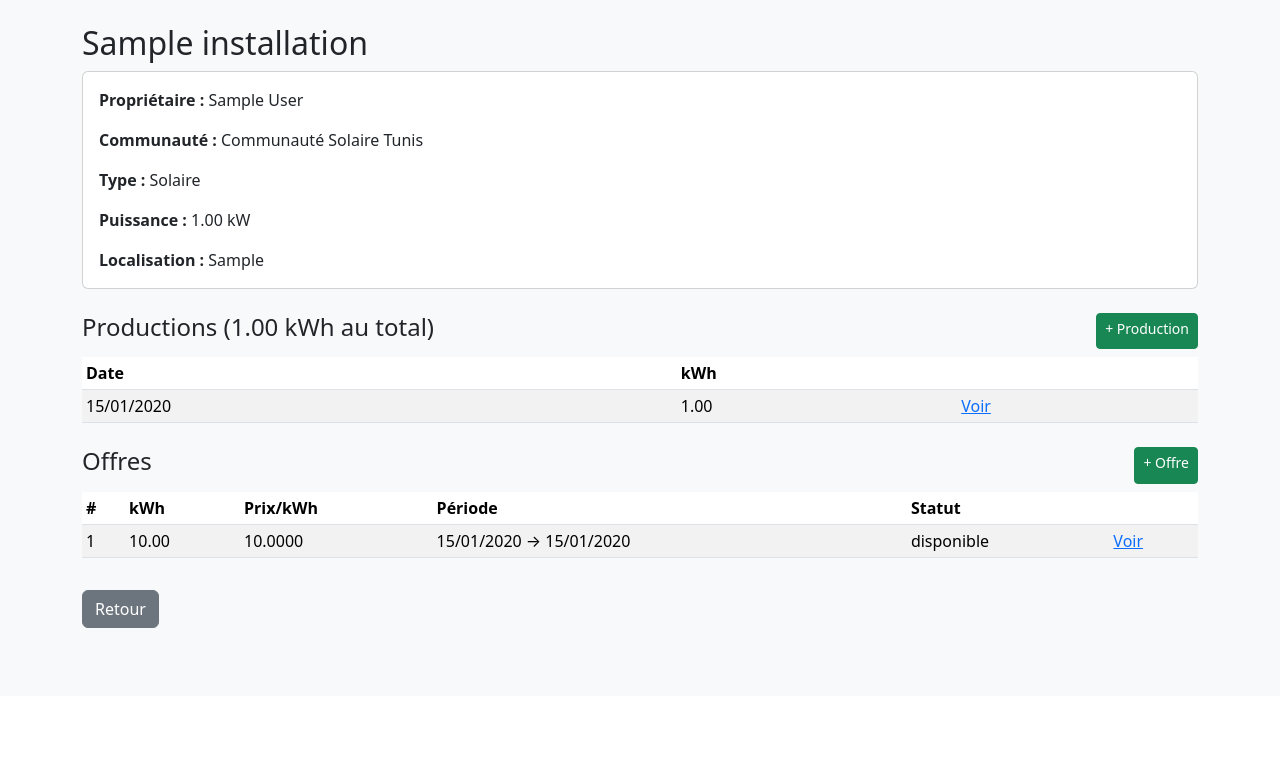
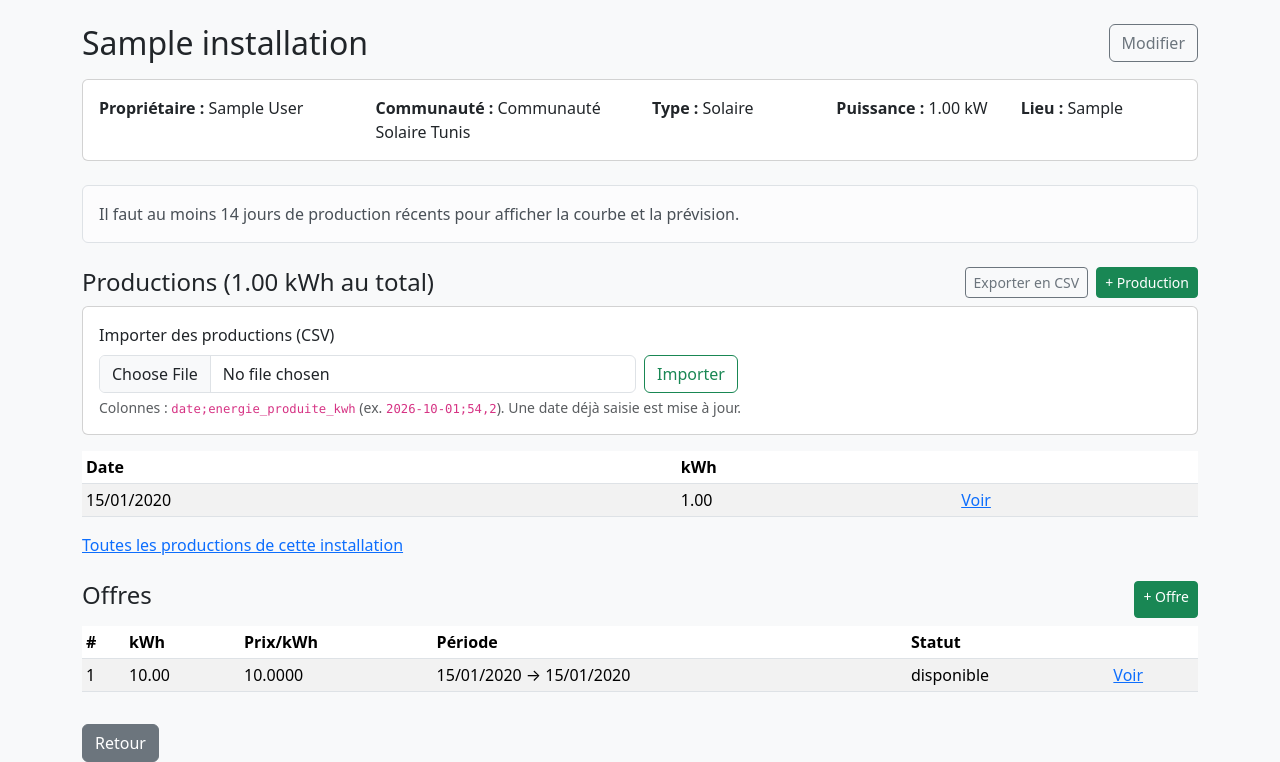
Before and after one commit to ahmedsaidani1/Esprit_5twin2_lumen, a Laravel app: page /installations/1 in a window 1280 px wide; the page is wider, and only the part inside the window is pictured. Shown: the part 104-866 px from the top of that part. Before the commit the page ends 732 px from the top of that part, so only its background shows below. Run offline with Laravel 12, Linux system fonts and the light colour scheme; a user stored in the database is signed in; data comes from the database, SQL or seed files in the repository; tables that the repository leaves empty hold one stand-in row (values such as "Sample post"); parts of the project's set-up code (start-up, migrations or seed data) failed here and were passed over.

Commit message:
Member B (installations, production, offers): charts, CSV, AI forecast and offer suggestion
- Advanced: production chart, CSV import (per-line errors, upsert by date)
  and CSV exports of productions and offers
- AI: 7-day production forecast with Holt smoothing (parameters learned by
  grid search, 95% interval) and a suggested offer combining the forecast,
  self-consumption from the linked meter and market supply/demand

```diff
--- a/app/Http/Controllers/InstallationController.php
+++ b/app/Http/Controllers/InstallationController.php
@@ -6,6 +6,7 @@ use App\Models\Communaute;
 use App\Models\Installation;
 use App\Models\User;
 use App\Services\AccessService;
+use App\Services\Ia\PrevisionProductionService;
 use Illuminate\Http\Request;
 
 class InstallationController extends Controller
@@ -59,11 +60,19 @@ class InstallationController extends Controller
         return redirect()->route('installations.index')->with('success', 'Installation créée avec succès.');
     }
 
-    public function show(Installation $installation)
+    public function show(Request $request, Installation $installation, PrevisionProductionService $ia)
     {
         $this->authorize('view', $installation);
-        $installation->load('proprietaire', 'communaute', 'productions', 'offres');
-        return view('installations.show', compact('installation'));
+        $installation->load('proprietaire', 'communaute', 'offres');
+
+        return view('installations.show', [
+            'installation' => $installation,
+            'totalProduit' => (float) $installation->productions()->sum('energie_produite_kwh'),
+            'dernieresProductions' => $installation->productions()->latest('date')->limit(10)->get(),
+            'prevision' => $ia->prevoir($installation),
+            // la suggestion d'offre ne concerne que le propriétaire (ou l'admin)
+            'suggestion' => $request->user()->can('update', $installation) ? $ia->suggererOffre($installation) : null,
+        ]);
     }
 
     public function edit(Request $request, Installation $installation)
--- a/app/Models/Installation.php
+++ b/app/Models/Installation.php
@@ -35,6 +35,11 @@ class Installation extends Model
         return $this->hasMany(Offre::class);
     }
 
+    public function compteurs()
+    {
+        return $this->hasMany(Compteur::class);
+    }
+
     /**
      * Énergie encore proposable à la vente : total produit moins les quantités
      * déjà engagées dans des offres disponibles ou réservées.
--- /dev/null
+++ b/app/Services/Ia/PrevisionProductionService.php
@@ -0,0 +1,138 @@
+<?php
+
+namespace App\Services\Ia;
+
+use App\Ai\LissageHolt;
+use App\Ai\Stats;
+use App\Models\Echange;
+use App\Models\Installation;
+use App\Models\Offre;
+use Carbon\CarbonImmutable;
+
+/**
+ * Membre B — IA : prévision de la production d'une installation et suggestion d'offre.
+ *
+ * 1. Prévision : série quotidienne des derniers jours (trous comblés par interpolation),
+ *    modèle de Holt (niveau + tendance) dont α et β sont appris sur l'historique.
+ * 2. Suggestion : surplus prévu (production − autoconsommation, mesurée par le compteur lié
+ *    s'il existe) borné par le stock, et prix ajusté selon l'offre et la demande du marché.
+ */
+class PrevisionProductionService
+{
+    /**
+     * @return array{historique: list<array{date: string, kwh: float}>, prevision: list<array{date: string, kwh: float, bas: float, haut: float}>, metriques: array}|null
+     */
+    public function prevoir(Installation $installation): ?array
+    {
+        $serie = $this->serieQuotidienne($installation);
+        if (count($serie) < config('ia.prevision.minimum_jours')) {
+            return null;
+        }
+
+        $modele = (new LissageHolt())->entrainer(array_column($serie, 'kwh'));
+        $dernier = CarbonImmutable::parse(end($serie)['date']);
+
+        $prevision = [];
+        foreach ($modele->prevoir(config('ia.prevision.horizon_jours')) as $h => $p) {
+            $prevision[] = [
+                'date' => $dernier->addDays($h + 1)->toDateString(),
+                'kwh' => round($p['valeur'], 2),
+                'bas' => round($p['bas'], 2),
+                'haut' => round($p['haut'], 2),
+            ];
+        }
+
+        return ['historique' => $serie, 'prevision' => $prevision, 'metriques' => $modele->metriques()];
+    }
+
+    /** @return array{quantite_kwh: float, prix_kwh: float, raisons: list<string>}|null */
+    public function suggererOffre(Installation $installation): ?array
+    {
+        $prevision = $this->prevoir($installation);
+        if (!$prevision) {
+            return null;
+        }
+
+        $production = array_sum(array_column($prevision['prevision'], 'kwh'));
+        [$autoconsommation, $source] = $this->autoconsommation($installation, $production);
+        $surplus = max(0, $production - $autoconsommation);
+        $stock = $installation->stockDisponible();
+        $quantite = round(min($surplus, $stock), 2);
+
+        [$prix, $raisonPrix] = $this->prixMarche();
+
+        $raisons = [
+            sprintf('Production prévue sur %d jours : %.1f kWh.', count($prevision['prevision']), $production),
+            sprintf('Autoconsommation estimée : %.1f kWh (%s).', $autoconsommation, $source),
+            sprintf('Stock encore proposable : %.1f kWh.', $stock),
+            $raisonPrix,
+        ];
+
+        return ['quantite_kwh' => $quantite, 'prix_kwh' => $prix, 'raisons' => $raisons];
+    }
+
+    /** Série jour par jour ; les jours sans relevé sont estimés par interpolation linéaire. */
+    private function serieQuotidienne(Installation $installation): array
+    {
+        $productions = $installation->productions()
+            ->whereDate('date', '>=', today()->subDays(config('ia.prevision.historique_jours')))
+            ->orderBy('date')->get(['date', 'energie_produite_kwh']);
+        if ($productions->isEmpty()) {
+            return [];
+        }
+
+        $valeurs = $productions->mapWithKeys(fn ($p) => [$p->date->toDateString() => (float) $p->energie_produite_kwh])->all();
+        $debut = CarbonImmutable::parse($productions->first()->date);
+        $fin = CarbonImmutable::parse($productions->last()->date);
+
+        $serie = [];
+        for ($d = $debut; $d->lte($fin); $d = $d->addDay()) {
+            $serie[] = ['date' => $d->toDateString(), 'kwh' => $valeurs[$d->toDateString()] ?? null];
+        }
+
+        foreach ($serie as $i => $point) {
+            if ($point['kwh'] === null) {
+                $avant = $i - 1;
+                $apres = $i + 1;
+                while ($serie[$apres]['kwh'] === null) {
+                    $apres++;
+                }
+                $t = ($i - $avant) / ($apres - $avant);
+                $serie[$i]['kwh'] = round($serie[$avant]['kwh'] + $t * ($serie[$apres]['kwh'] - $serie[$avant]['kwh']), 2);
+            }
+        }
+        return $serie;
+    }
+
+    /** Consommation moyenne mesurée par le compteur lié (lien avec le module du membre C), sinon un ratio par défaut. */
+    private function autoconsommation(Installation $installation, float $production): array
+    {
+        $compteur = $installation->compteurs()->where('statut', 'actif')->first();
+        $releves = $compteur?->consommations()->whereDate('date', '>=', today()->subDays(30))->pluck('energie_consommee_kwh');
+
+        if ($releves && $releves->count() >= 7) {
+            $parJour = Stats::moyenne($releves->map(fn ($v) => (float) $v)->all());
+            return [$parJour * config('ia.prevision.horizon_jours'), "mesurée par le compteur {$compteur->reference}"];
+        }
+
+        $ratio = config('ia.prevision.autoconsommation_defaut');
+        return [$production * $ratio, 'estimation par défaut ' . ($ratio * 100) . ' %'];
+    }
+
+    /** Prix de référence (médiane des échanges conclus) ajusté par le rapport offre / demande. */
+    private function prixMarche(): array
+    {
+        $prixConclus = Echange::whereIn('statut', ['accepte', 'termine'])
+            ->where('date_echange', '>=', now()->subDays(60))->pluck('prix_unitaire')->map(fn ($v) => (float) $v)->all();
+        $reference = $prixConclus !== [] ? Stats::mediane($prixConclus) : (float) config('ia.prix_defaut_kwh');
+
+        $offre = (float) Offre::where('statut', 'disponible')->sum('quantite_kwh');
+        $demande = (float) Echange::where('date_echange', '>=', now()->subDays(30))->sum('quantite_kwh');
+        $tension = $offre + $demande > 0 ? ($demande - $offre) / ($demande + $offre) : 0.0; // entre -1 et 1
+
+        $prix = round(max(0.5 * $reference, min(1.5 * $reference, $reference * (1 + 0.2 * $tension))), 4);
+        $sens = $tension > 0.05 ? 'demande supérieure à l\'offre : prix relevé' : ($tension < -0.05 ? 'offre abondante : prix baissé' : 'marché équilibré');
+
+        return [$prix, sprintf('Prix médian des échanges récents : %.4f, %s.', $reference, $sens)];
+    }
+}
--- a/resources/views/installations/show.blade.php
+++ b/resources/views/installations/show.blade.php
@@ -1,23 +1,96 @@
 @extends('layouts.app')
 @section('title', 'Détail installation')
 @section('content')
-<h2>{{ $installation->nom }}</h2>
-<div class="card card-body">
-    <p><strong>Propriétaire :</strong> {{ $installation->proprietaire->name }}</p>
-    <p><strong>Communauté :</strong> {{ $installation->communaute->nom ?? '—' }}</p>
-    <p><strong>Type :</strong> {{ ucfirst($installation->type) }}</p>
-    <p><strong>Puissance :</strong> {{ number_format($installation->puissance_kw, 2) }} kW</p>
-    <p class="mb-0"><strong>Localisation :</strong> {{ $installation->localisation ?? '—' }}</p>
+<div class="d-flex justify-content-between align-items-center mb-3">
+    <h2 class="mb-0">{{ $installation->nom }}</h2>
+    @can('update', $installation)
+        <a href="{{ route('installations.edit', $installation) }}" class="btn btn-outline-secondary">Modifier</a>
+    @endcan
+</div>
+<div class="card card-body mb-4">
+    <div class="row">
+        <div class="col-md-3"><strong>Propriétaire :</strong> {{ $installation->proprietaire->name }}</div>
+        <div class="col-md-3"><strong>Communauté :</strong> {{ $installation->communaute->nom ?? '—' }}</div>
+        <div class="col-md-2"><strong>Type :</strong> {{ ucfirst($installation->type) }}</div>
+        <div class="col-md-2"><strong>Puissance :</strong> {{ number_format($installation->puissance_kw, 2) }} kW</div>
+        <div class="col-md-2"><strong>Lieu :</strong> {{ $installation->localisation ?? '—' }}</div>
+    </div>
 </div>
 
-<div class="d-flex justify-content-between mt-4 mb-2">
-    <h4>Productions ({{ number_format($installation->productions->sum('energie_produite_kwh'), 2) }} kWh au total)</h4>
-    <a href="{{ route('productions.create', ['installation_id' => $installation->id]) }}" class="btn btn-sm btn-success">+ Production</a>
+{{-- Membre B — IA : prévision de production --}}
+@if($prevision)
+    @include('partials.graphique-serie', [
+        'id' => 'graphique-production',
+        'titre' => 'Production des derniers jours et prévision IA sur ' . count($prevision['prevision']) . ' jours',
+        'libelle' => 'Production',
+        'historique' => $prevision['historique'],
+        'prevision' => $prevision['prevision'],
+    ])
+    <p class="small text-muted mt-n3 mb-4">
+        Modèle : lissage exponentiel de Holt (niveau + tendance), paramètres appris sur l'historique
+        (α = {{ $prevision['metriques']['alpha'] }}, β = {{ $prevision['metriques']['beta'] }}).
+        Erreur moyenne des prévisions à un jour : {{ number_format($prevision['metriques']['mae'], 1) }} kWh
+        ({{ number_format($prevision['metriques']['mape'], 0) }} %). Le modèle ne connaît pas la météo :
+        les jours nuageux restent imprévisibles, d'où l'intervalle large.
+    </p>
+@else
+    <div class="alert alert-light border">Il faut au moins {{ config('ia.prevision.minimum_jours') }} jours de production récents pour afficher la courbe et la prévision.</div>
+@endif
+
+{{-- Membre B — IA : offre suggérée --}}
+@if($suggestion)
+    <div class="card card-body mb-4 border-success">
+        <h5>💡 Offre suggérée par l'IA</h5>
+        <p class="mb-2">Mettre en vente <strong>{{ number_format($suggestion['quantite_kwh'], 1) }} kWh</strong>
+            à <strong>{{ number_format($suggestion['prix_kwh'], 4) }} DT/kWh</strong>.</p>
+        <ul class="small mb-3">
+            @foreach($suggestion['raisons'] as $r)<li>{{ $r }}</li>@endforeach
+        </ul>
+        @if($suggestion['quantite_kwh'] > 0)
+            <a class="btn btn-success align-self-start" href="{{ route('offres.create', [
+                'installation_id' => $installation->id,
+                'quantite_kwh' => $suggestion['quantite_kwh'],
+                'prix_kwh' => $suggestion['prix_kwh'],
+            ]) }}">Créer cette offre</a>
+        @endif
+    </div>
+@endif
+
+<div class="d-flex justify-content-between align-items-center mt-4 mb-2">
+    <h4 class="mb-0">Productions ({{ number_format($totalProduit, 2) }} kWh au total)</h4>
+    <div class="d-flex gap-2">
+        <a href="{{ route('productions.export', ['installation_id' => $installation->id]) }}" class="btn btn-sm btn-outline-secondary">Exporter en CSV</a>
+        @can('update', $installation)
+            <a href="{{ route('productions.create', ['installation_id' => $installation->id]) }}" class="btn btn-sm btn-success">+ Production</a>
+        @endcan
+    </div>
 </div>
+
+{{-- Membre B — fonctionnalité avancée : import CSV --}}
+@can('update', $installation)
+    <form action="{{ route('installations.productions.import', $installation) }}" method="POST" enctype="multipart/form-data"
+          class="card card-body mb-3">
+        <label class="form-label" for="fichier">Importer des productions (CSV)</label>
+        <div class="row g-2">
+            <div class="col-md-6">
+                @csrf
+                <input type="file" id="fichier" name="fichier" accept=".csv,text/csv" required
+                       class="form-control @error('fichier') is-invalid @enderror">
+                @error('fichier')<div class="invalid-feedback">{{ $message }}</div>@enderror
+            </div>
+            <div class="col-auto"><button class="btn btn-outline-success">Importer</button></div>
+        </div>
+        <div class="form-text">Colonnes : <code>date;energie_produite_kwh</code> (ex. <code>2026-10-01;54,2</code>). Une date déjà saisie est mise à jour.</div>
+        @if(session('erreurs_import'))
+            <ul class="small text-danger mt-2 mb-0">@foreach(session('erreurs_import') as $e)<li>{{ $e }}</li>@endforeach</ul>
+        @endif
+    </form>
+@endcan
+
 <table class="table table-sm table-striped bg-white">
     <thead><tr><th>Date</th><th>kWh</th><th></th></tr></thead>
     <tbody>
-    @forelse($installation->productions->sortByDesc('date') as $p)
+    @forelse($dernieresProductions as $p)
         <tr>
             <td>{{ $p->date->format('d/m/Y') }}</td>
             <td>{{ number_format($p->energie_produite_kwh, 2) }}</td>
@@ -28,10 +101,13 @@
     @endforelse
     </tbody>
 </table>
+<a href="{{ route('productions.index', ['installation_id' => $installation->id]) }}">Toutes les productions de cette installation</a>
 
 <div class="d-flex justify-content-between mt-4 mb-2">
     <h4>Offres</h4>
-    <a href="{{ route('offres.create', ['installation_id' => $installation->id]) }}" class="btn btn-sm btn-success">+ Offre</a>
+    @can('update', $installation)
+        <a href="{{ route('offres.create', ['installation_id' => $installation->id]) }}" class="btn btn-sm btn-success">+ Offre</a>
+    @endcan
 </div>
 <table class="table table-sm table-striped bg-white">
     <thead><tr><th>#</th><th>kWh</th><th>Prix/kWh</th><th>Période</th><th>Statut</th><th></th></tr></thead>
--- a/resources/views/offres/_form.blade.php
+++ b/resources/views/offres/_form.blade.php
@@ -13,13 +13,13 @@
     <div class="col-md-3">
         <label class="form-label">Quantité (kWh)</label>
         <input type="number" step="0.01" name="quantite_kwh" class="form-control @error('quantite_kwh') is-invalid @enderror"
-               value="{{ old('quantite_kwh', $o->quantite_kwh ?? '') }}" required min="0.01">
+               value="{{ old('quantite_kwh', $o->quantite_kwh ?? request('quantite_kwh')) }}" required min="0.01">
         @error('quantite_kwh')<div class="invalid-feedback">{{ $message }}</div>@enderror
     </div>
     <div class="col-md-3">
         <label class="form-label">Prix (par kWh)</label>
         <input type="number" step="0.0001" name="prix_kwh" class="form-control @error('prix_kwh') is-invalid @enderror"
-               value="{{ old('prix_kwh', $o->prix_kwh ?? '') }}" required min="0">
+               value="{{ old('prix_kwh', $o->prix_kwh ?? request('prix_kwh')) }}" required min="0">
         @error('prix_kwh')<div class="invalid-feedback">{{ $message }}</div>@enderror
     </div>
     <div class="col-md-4">
--- a/resources/views/offres/index.blade.php
+++ b/resources/views/offres/index.blade.php
@@ -3,7 +3,10 @@
 @section('content')
 <div class="d-flex justify-content-between mb-3">
     <h2>Liste des offres</h2>
-    <a href="{{ route('offres.create') }}" class="btn btn-success">+ Nouvelle offre</a>
+    <div class="d-flex gap-2">
+        <a href="{{ route('offres.export', request()->query()) }}" class="btn btn-outline-secondary">Exporter en CSV</a>
+        <a href="{{ route('offres.create') }}" class="btn btn-success">+ Nouvelle offre</a>
+    </div>
 </div>
 <form method="GET" class="row g-2 mb-3" data-autofilter>
     <div class="col-md-3">
--- a/resources/views/productions/index.blade.php
+++ b/resources/views/productions/index.blade.php
@@ -3,7 +3,10 @@
 @section('content')
 <div class="d-flex justify-content-between mb-3">
     <h2>Liste des productions</h2>
-    <a href="{{ route('productions.create') }}" class="btn btn-success">+ Nouvelle production</a>
+    <div class="d-flex gap-2">
+        <a href="{{ route('productions.export', request()->query()) }}" class="btn btn-outline-secondary">Exporter en CSV</a>
+        <a href="{{ route('productions.create') }}" class="btn btn-success">+ Nouvelle production</a>
+    </div>
 </div>
 <form method="GET" class="row g-2 mb-3" data-autofilter>
     <div class="col-md-3">
```
Also changed, not shown: app/Http/Controllers/ProductionCsvController.php (added, +93 -0 lines), app/Services/CsvService.php (added, +63 -0 lines), resources/views/partials/graphique-serie.blade.php (added, +113 -0 lines).
